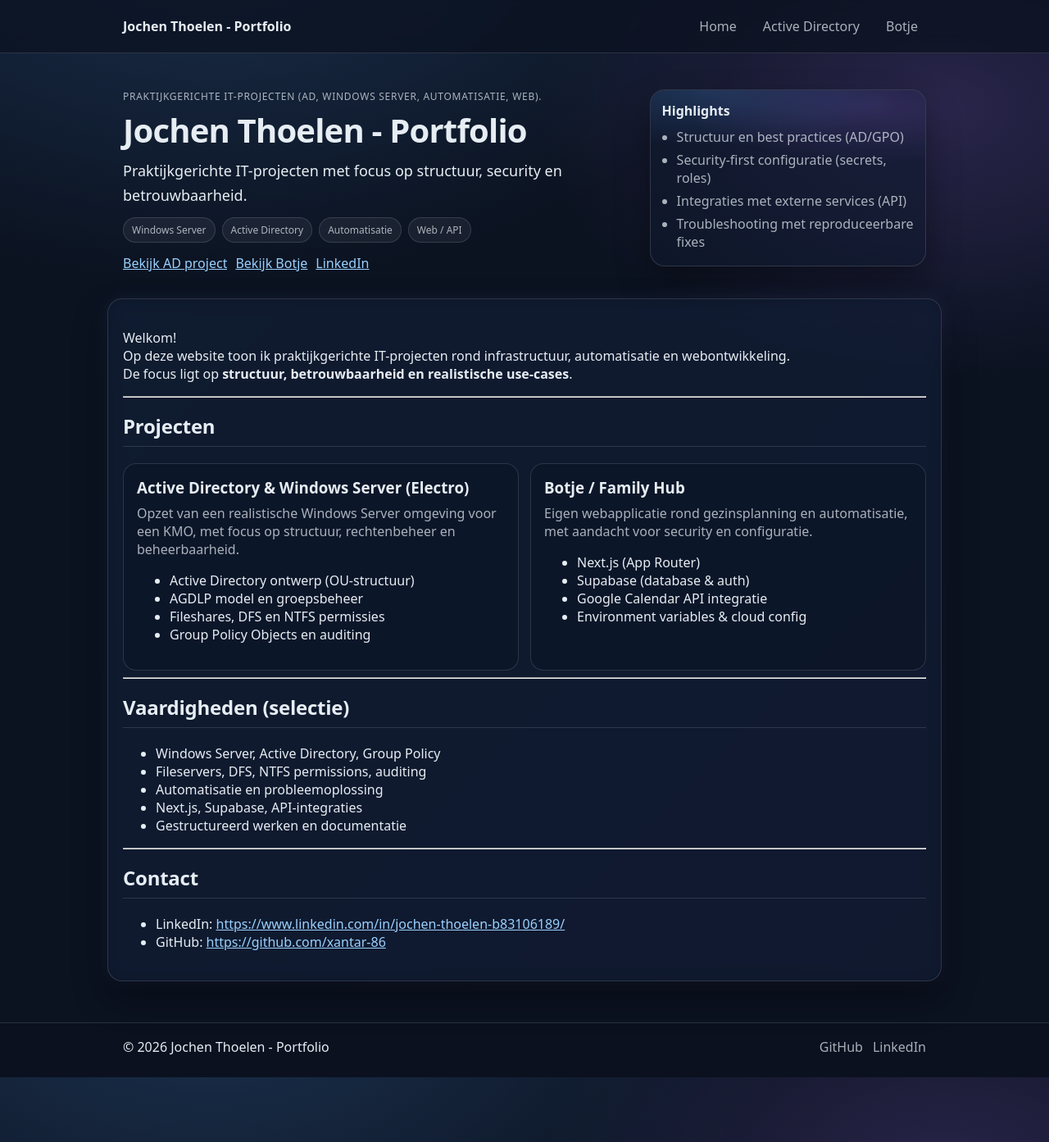
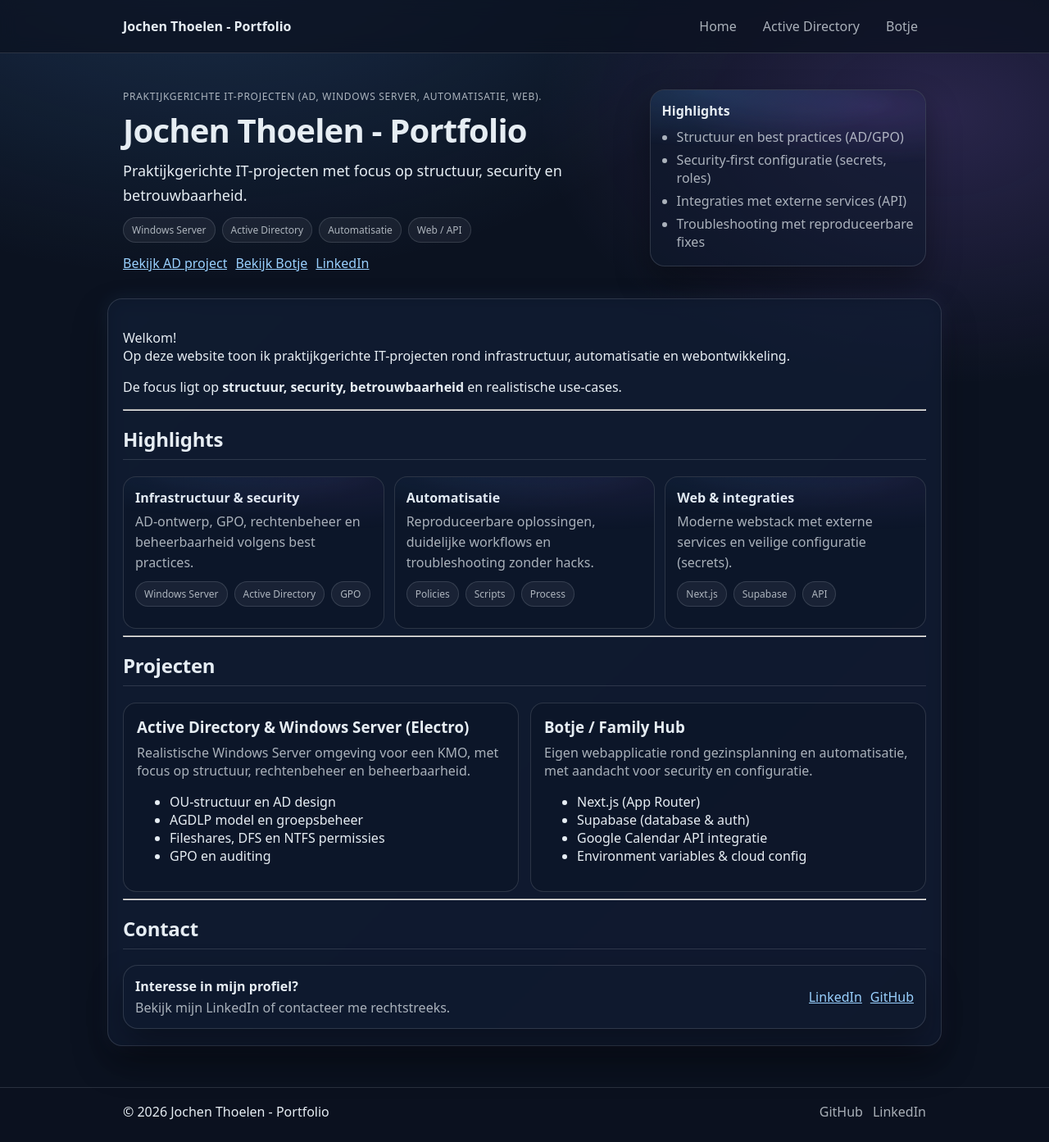
Before and after one commit to Xantar-86/jochen-thoelen.github.io, a Jekyll site: the page built from index.md, in a window 1280 px wide and 1393 px high. Shown: the whole window at 82% size. Built offline with Jekyll 4.4.1, drawn with Linux system fonts in a browser that asks for light colours.

Commit message:
Homepage: highlights + CTA section

```diff
--- a/assets/main.scss
+++ b/assets/main.scss
@@ -359,3 +359,80 @@ a { color: #9ad1ff; }
 .card:hover::after {
   opacity: 1;
 }
+/* Home-only sections */
+body.theme-home .feature-grid {
+  display: grid;
+  grid-template-columns: 1fr;
+  gap: 12px;
+  margin: 10px 0 6px 0;
+}
+
+@media (min-width: 820px) {
+  body.theme-home .feature-grid {
+    grid-template-columns: 1fr 1fr 1fr;
+  }
+}
+
+body.theme-home .feature {
+  border: 1px solid var(--line);
+  border-radius: 16px;
+  padding: 14px 14px 12px 14px;
+  background: rgba(11, 18, 32, 0.35);
+  position: relative;
+  overflow: hidden;
+}
+
+body.theme-home .feature::after {
+  content: "";
+  position: absolute;
+  inset: 0;
+  background:
+    radial-gradient(420px 120px at 30% -10%, rgba(88, 166, 255, 0.18), transparent 55%),
+    radial-gradient(420px 120px at 80% 0%, rgba(163, 113, 247, 0.14), transparent 55%);
+  opacity: 0.55;
+  pointer-events: none;
+}
+
+body.theme-home .feature > * {
+  position: relative;
+}
+
+body.theme-home .feature-title {
+  font-weight: 800;
+  margin-bottom: 6px;
+}
+
+body.theme-home .feature-text {
+  color: var(--muted);
+  line-height: 1.55;
+  margin-bottom: 10px;
+}
+
+/* CTA box */
+body.theme-home .cta-box {
+  display: flex;
+  flex-wrap: wrap;
+  gap: 12px;
+  align-items: center;
+  justify-content: space-between;
+  border: 1px solid var(--line);
+  border-radius: 18px;
+  padding: 14px;
+  background: rgba(15, 26, 46, 0.55);
+  box-shadow: var(--shadow);
+}
+
+body.theme-home .cta-title {
+  font-weight: 800;
+  margin-bottom: 4px;
+}
+
+body.theme-home .cta-text {
+  color: var(--muted);
+}
+
+body.theme-home .cta-right {
+  display: flex;
+  gap: 10px;
+  flex-wrap: wrap;
+}
--- a/index.md
+++ b/index.md
@@ -4,7 +4,44 @@ title: Jochen Thoelen - Portfolio
 
 Welkom!
 Op deze website toon ik praktijkgerichte IT-projecten rond infrastructuur, automatisatie en webontwikkeling.
-De focus ligt op **structuur, betrouwbaarheid en realistische use-cases**.
+
+De focus ligt op **structuur, security, betrouwbaarheid** en realistische use-cases.
+
+---
+
+## Highlights
+
+<div class="feature-grid">
+  <div class="feature">
+    <div class="feature-title">Infrastructuur &amp; security</div>
+    <div class="feature-text">AD-ontwerp, GPO, rechtenbeheer en beheerbaarheid volgens best practices.</div>
+    <div class="pill-row">
+      <span class="pill">Windows Server</span>
+      <span class="pill">Active Directory</span>
+      <span class="pill">GPO</span>
+    </div>
+  </div>
+
+  <div class="feature">
+    <div class="feature-title">Automatisatie</div>
+    <div class="feature-text">Reproduceerbare oplossingen, duidelijke workflows en troubleshooting zonder hacks.</div>
+    <div class="pill-row">
+      <span class="pill">Policies</span>
+      <span class="pill">Scripts</span>
+      <span class="pill">Process</span>
+    </div>
+  </div>
+
+  <div class="feature">
+    <div class="feature-title">Web &amp; integraties</div>
+    <div class="feature-text">Moderne webstack met externe services en veilige configuratie (secrets).</div>
+    <div class="pill-row">
+      <span class="pill">Next.js</span>
+      <span class="pill">Supabase</span>
+      <span class="pill">API</span>
+    </div>
+  </div>
+</div>
 
 ---
 
@@ -14,22 +51,20 @@ De focus ligt op **structuur, betrouwbaarheid en realistische use-cases**.
   <a class="card" href="/jochen-thoelen.github.io/ad-electro/">
     <h3>Active Directory &amp; Windows Server (Electro)</h3>
     <p class="muted">
-      Opzet van een realistische Windows Server omgeving voor een KMO,
-      met focus op structuur, rechtenbeheer en beheerbaarheid.
+      Realistische Windows Server omgeving voor een KMO, met focus op structuur, rechtenbeheer en beheerbaarheid.
     </p>
     <ul>
-      <li>Active Directory ontwerp (OU-structuur)</li>
+      <li>OU-structuur en AD design</li>
       <li>AGDLP model en groepsbeheer</li>
       <li>Fileshares, DFS en NTFS permissies</li>
-      <li>Group Policy Objects en auditing</li>
+      <li>GPO en auditing</li>
     </ul>
   </a>
 
   <a class="card" href="/jochen-thoelen.github.io/botje-familyhub/">
     <h3>Botje / Family Hub</h3>
     <p class="muted">
-      Eigen webapplicatie rond gezinsplanning en automatisatie,
-      met aandacht voor security en configuratie.
+      Eigen webapplicatie rond gezinsplanning en automatisatie, met aandacht voor security en configuratie.
     </p>
     <ul>
       <li>Next.js (App Router)</li>
@@ -42,17 +77,16 @@ De focus ligt op **structuur, betrouwbaarheid en realistische use-cases**.
 
 ---
 
-## Vaardigheden (selectie)
-
-- Windows Server, Active Directory, Group Policy
-- Fileservers, DFS, NTFS permissions, auditing
-- Automatisatie en probleemoplossing
-- Next.js, Supabase, API-integraties
-- Gestructureerd werken en documentatie
-
----
-
 ## Contact
 
-- LinkedIn: <https://www.linkedin.com/in/jochen-thoelen-b83106189/>
-- GitHub: <https://github.com/xantar-86>
+<div class="cta-box">
+  <div class="cta-left">
+    <div class="cta-title">Interesse in mijn profiel?</div>
+    <div class="cta-text">Bekijk mijn LinkedIn of contacteer me rechtstreeks.</div>
+  </div>
+
+  <div class="cta-right">
+    <a class="btn primary" href="https://www.linkedin.com/in/jochen-thoelen-b83106189/" target="_blank" rel="noopener">LinkedIn</a>
+    <a class="btn" href="https://github.com/xantar-86" target="_blank" rel="noopener">GitHub</a>
+  </div>
+</div>
```
